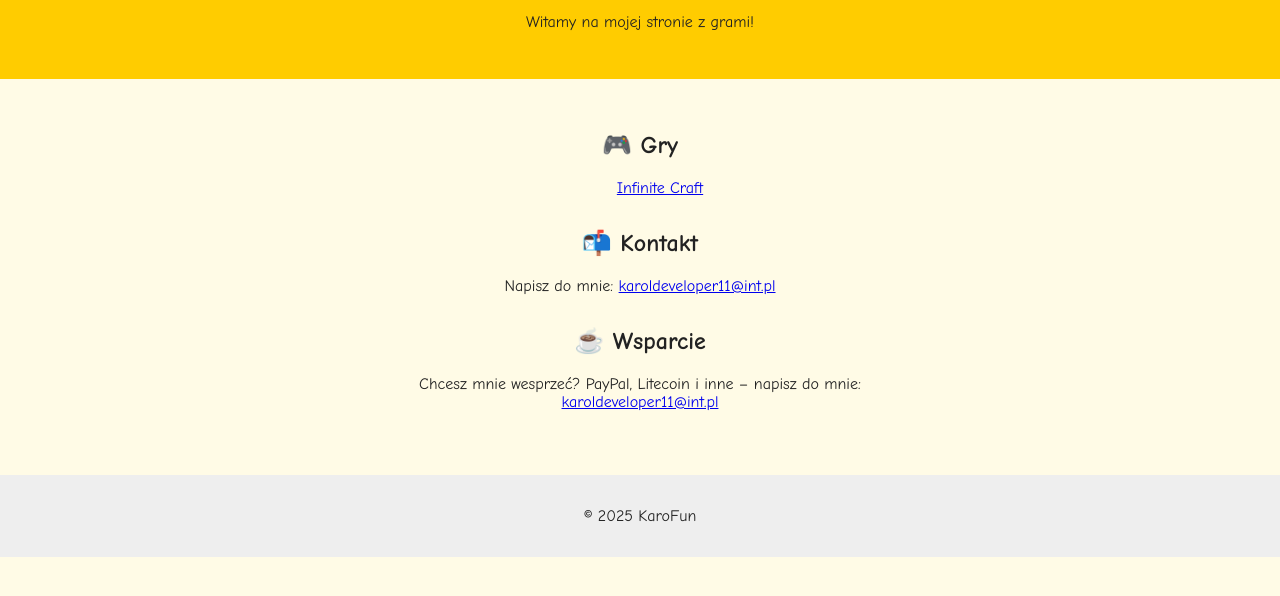
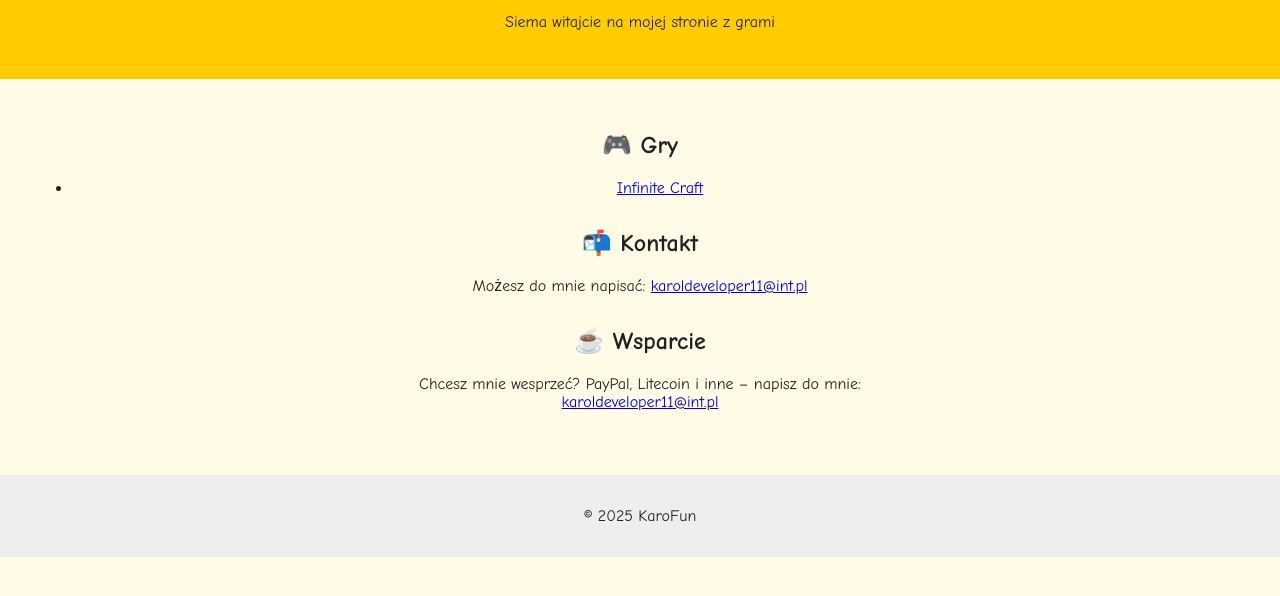
Before and after one commit to devkxxx/karofun, a plain HTML site: page index.html in a window 1280 px wide. Shown: the part 90-686 px from the top of the page. Drawn offline with Linux system fonts and the light colour scheme.

Commit message:
Update index.html

```diff
--- a/index.html
+++ b/index.html
@@ -8,20 +8,20 @@
 <body>
   <header>
     <h1>KaroFun</h1>
-    <p>Witamy na mojej stronie z grami!</p>
+    <p>Siema witajcie na mojej stronie z grami</p>
   </header>
 
   <main>
     <section class="game-list">
       <h2>🎮 Gry</h2>
       <ul>
-<a href="infinite-craft.html">Infinite Craft</a>
+        <li><a href="infinite-craft.html">Infinite Craft</a></li>
       </ul>
     </section>
 
     <section class="contact">
       <h2>📬 Kontakt</h2>
-      <p>Napisz do mnie: <a href="mailto:karoldeveloper11@int.pl">karoldeveloper11@int.pl</a></p>
+      <p>Możesz do mnie napisać: <a href="mailto:karoldeveloper11@int.pl">karoldeveloper11@int.pl</a></p>
     </section>
 
     <section class="support">
```
